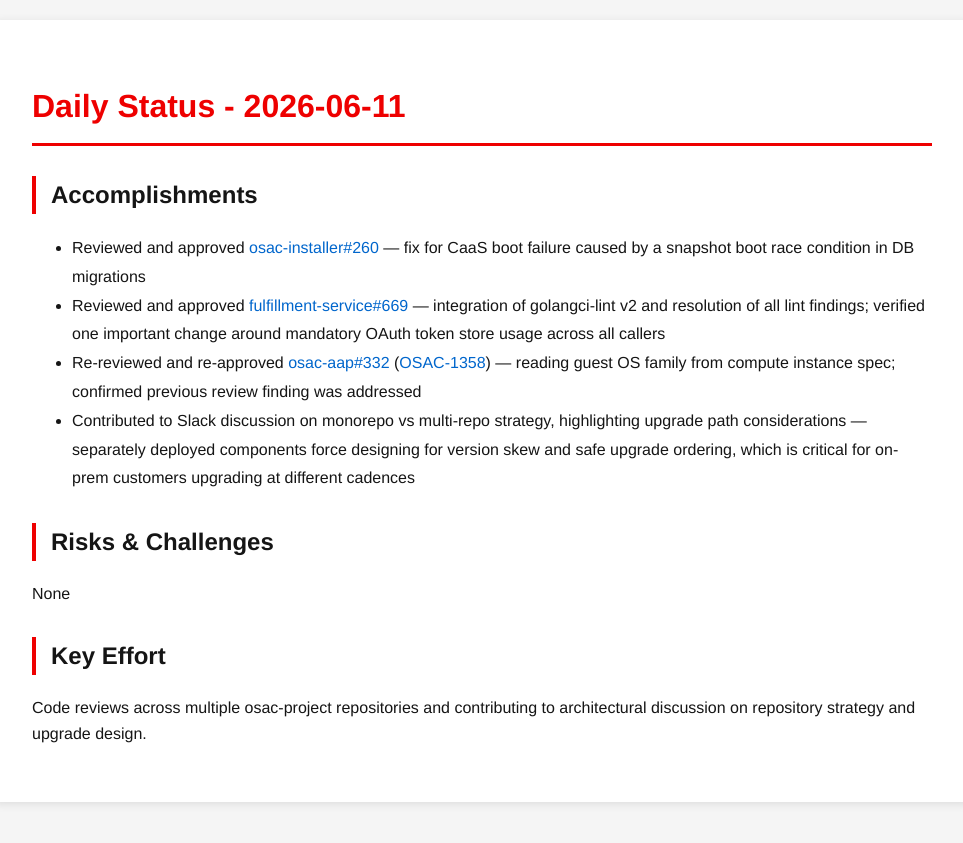
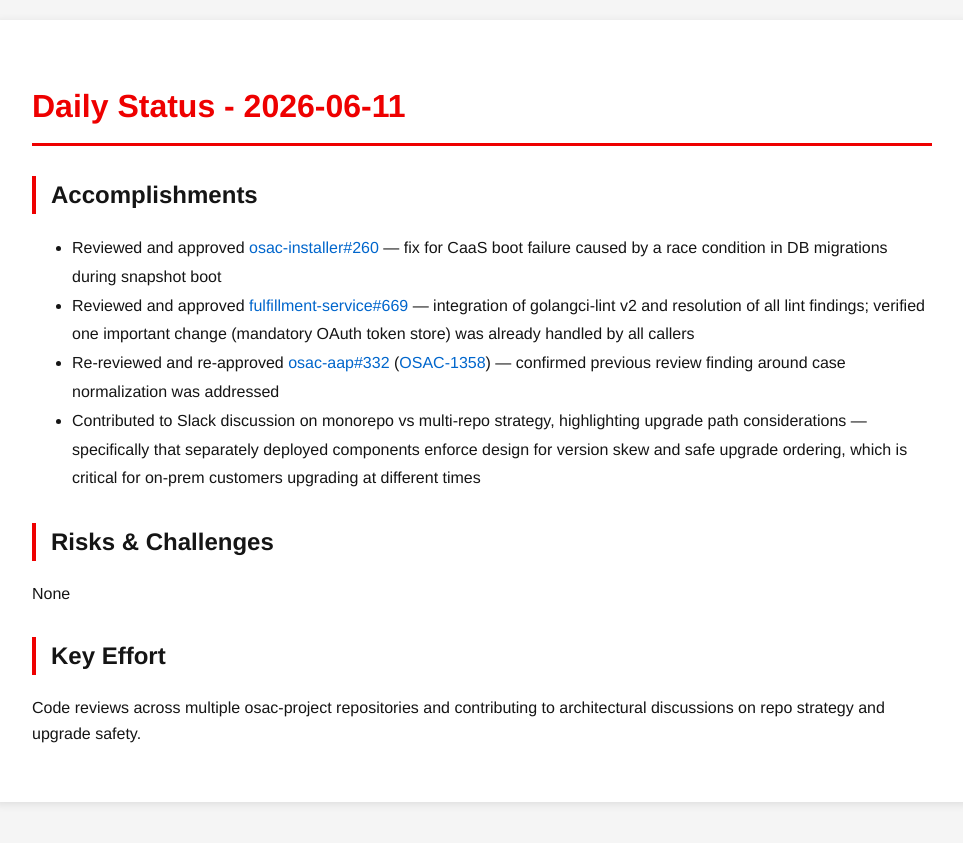
Before and after one commit to tzvatot/daily-status, a Jekyll site: the page built from 2026-06-11.md, in a window 1280 px wide. Shown: the top 843 px of the page, without its empty margins (158-1121 px from the left). Built offline with Jekyll 4.4.1, drawn with Linux system fonts in a browser that asks for light colours.

Commit message:
Daily status update - 2026-06-11

```diff
--- a/2026-06-11.md
+++ b/2026-06-11.md
@@ -7,13 +7,13 @@
 # Daily Status - 2026-06-11
 
 ## Accomplishments
-- Reviewed and approved [osac-installer#260](https://github.com/osac-project/osac-installer/pull/260) — fix for CaaS boot failure caused by a snapshot boot race condition in DB migrations
-- Reviewed and approved [fulfillment-service#669](https://github.com/osac-project/fulfillment-service/pull/669) — integration of golangci-lint v2 and resolution of all lint findings; verified one important change around mandatory OAuth token store usage across all callers
-- Re-reviewed and re-approved [osac-aap#332](https://github.com/osac-project/osac-aap/pull/332) ([OSAC-1358](https://redhat.atlassian.net/browse/OSAC-1358)) — reading guest OS family from compute instance spec; confirmed previous review finding was addressed
-- Contributed to Slack discussion on monorepo vs multi-repo strategy, highlighting upgrade path considerations — separately deployed components force designing for version skew and safe upgrade ordering, which is critical for on-prem customers upgrading at different cadences
+- Reviewed and approved [osac-installer#260](https://github.com/osac-project/osac-installer/pull/260) — fix for CaaS boot failure caused by a race condition in DB migrations during snapshot boot
+- Reviewed and approved [fulfillment-service#669](https://github.com/osac-project/fulfillment-service/pull/669) — integration of golangci-lint v2 and resolution of all lint findings; verified one important change (mandatory OAuth token store) was already handled by all callers
+- Re-reviewed and re-approved [osac-aap#332](https://github.com/osac-project/osac-aap/pull/332) ([OSAC-1358](https://redhat.atlassian.net/browse/OSAC-1358)) — confirmed previous review finding around case normalization was addressed
+- Contributed to Slack discussion on monorepo vs multi-repo strategy, highlighting upgrade path considerations — specifically that separately deployed components enforce design for version skew and safe upgrade ordering, which is critical for on-prem customers upgrading at different times
 
 ## Risks & Challenges
 None
 
 ## Key Effort
-Code reviews across multiple osac-project repositories and contributing to architectural discussion on repository strategy and upgrade design.
+Code reviews across multiple osac-project repositories and contributing to architectural discussions on repo strategy and upgrade safety.
```
